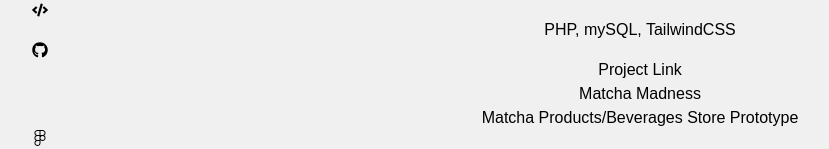
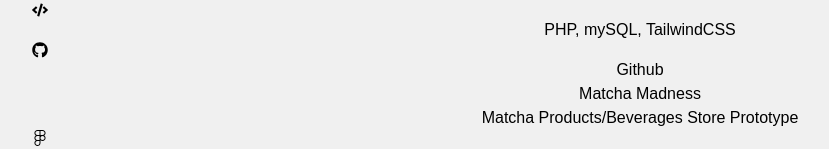
Before and after one commit to dreiiiur/Poms-Portfolio, a React (Vite) app: page / in a window 1280 px wide. Shown: the part 2847-2996 px from the top of the page, without its empty margins (0-829 px from the left). Built offline with nearby package versions, Linux system fonts and the light colour scheme.

Commit message:
refactor : github

```diff
--- a/src/App.jsx
+++ b/src/App.jsx
@@ -549,7 +549,7 @@ function App() {
                       href="https://github.com/dreiiiur/Industry-System"
                       className="text-lg text-gray-600 hover:text-violet-500"
                     target="_blank">
-                      Project Link
+                      Github
                     </a>
                   </li>
                 </ul>
```
